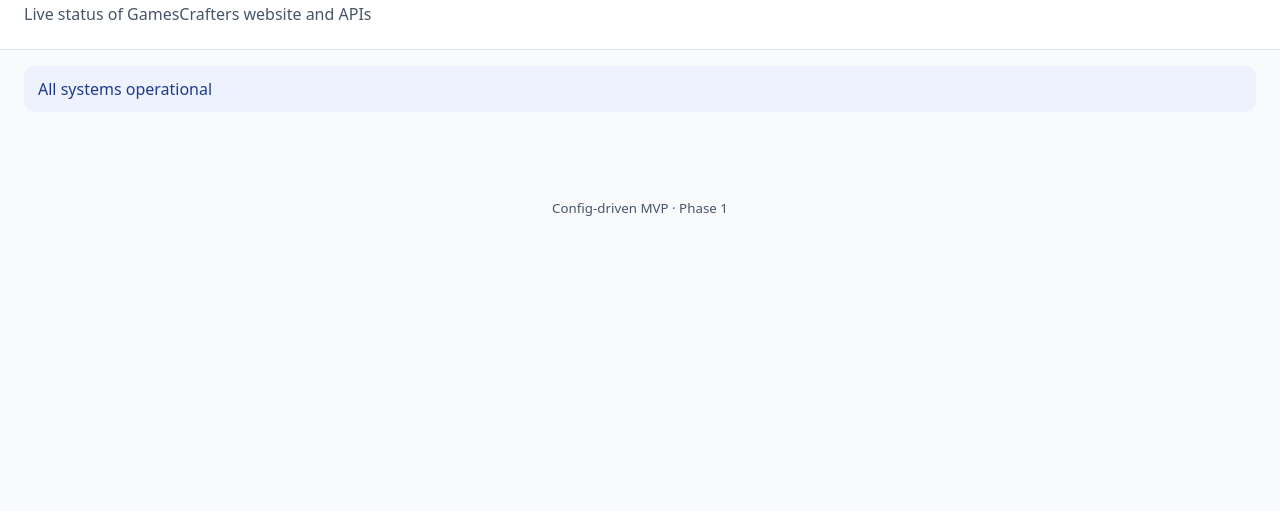
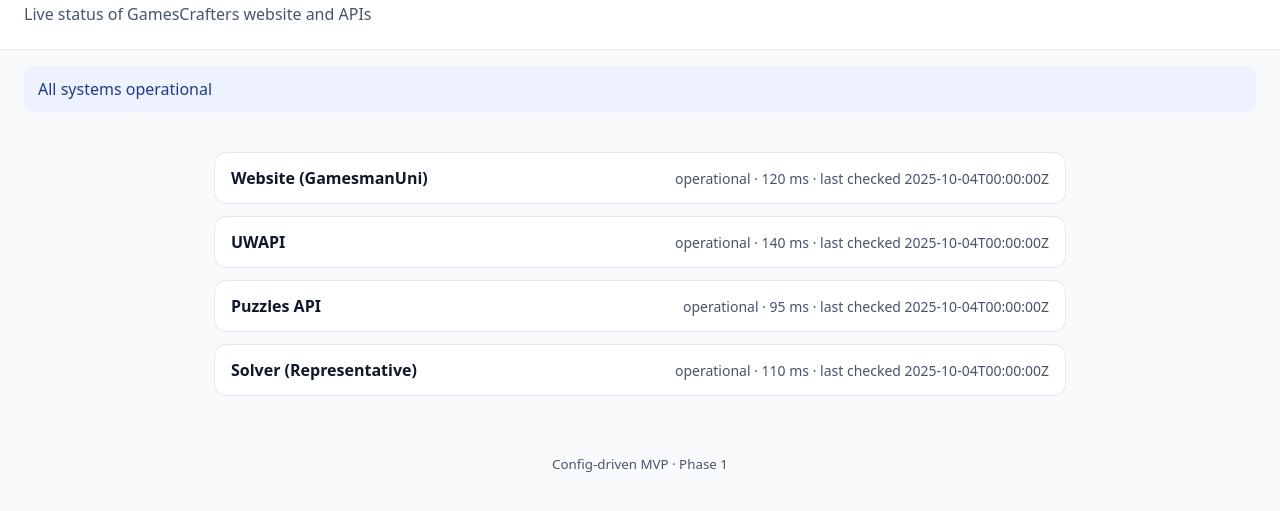
Before and after one commit to naheeroine/GamesmanStatus, a plain HTML site: page index.html in a window 1280 px wide. Shown: the part 57-568 px from the top of the page. Drawn offline with Linux system fonts and the light colour scheme.

Commit message:
render components list from status.json

```diff
--- a/index.html
+++ b/index.html
@@ -12,6 +12,10 @@
     header p { margin: 0; color: var(--muted); }
     main { max-width: 900px; margin: 0 auto; padding: 24px; }
     .banner { margin: 16px 24px; padding: 12px 14px; border-radius: 10px; background: #eef2ff; color:#1e3a8a; display:flex; align-items:center; gap:8px; }
+    .row { display:flex; align-items:center; justify-content:space-between; background:white; border:1px solid #e2e8f0; border-radius:12px; padding:14px 16px; margin-bottom:12px; }
+    .left { display:flex; align-items:center; gap:10px; }
+    .name { font-weight:600; }
+    .meta { color: var(--muted); font-size:14px; }
     footer { text-align:center; color: var(--muted); padding: 20px; }
   </style>
 </head>
@@ -33,7 +37,27 @@
       try {
         const res = await fetch('data/status.json', { cache: 'no-store' });
         const data = await res.json();
-        document.getElementById('banner').textContent = data.summary || 'All systems operational';
+
+        // banner
+        document.getElementById('banner').textContent =
+          data.summary || 'All systems operational';
+
+        // rows
+        const list = document.getElementById('list');
+        list.innerHTML = '';
+        (data.components || []).forEach(c => {
+          const row = document.createElement('div');
+          row.className = 'row';
+          row.innerHTML = `
+            <div class="left">
+              <span class="name">${c.name || 'Component'}</span>
+            </div>
+            <div class="meta">
+              ${c.state || 'unknown'} · ${typeof c.latency_ms==='number' ? c.latency_ms+' ms' : ''} · last checked ${c.last_checked || ''}
+            </div>`;
+          list.appendChild(row);
+        });
+
       } catch (e) {
         document.getElementById('banner').textContent = 'Could not load status.json';
       }
```
